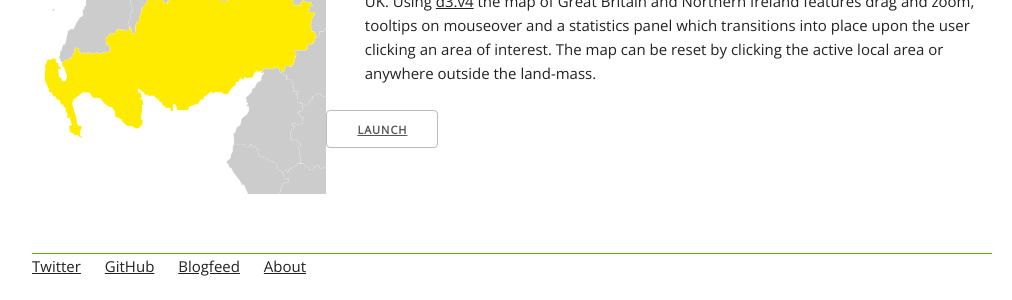
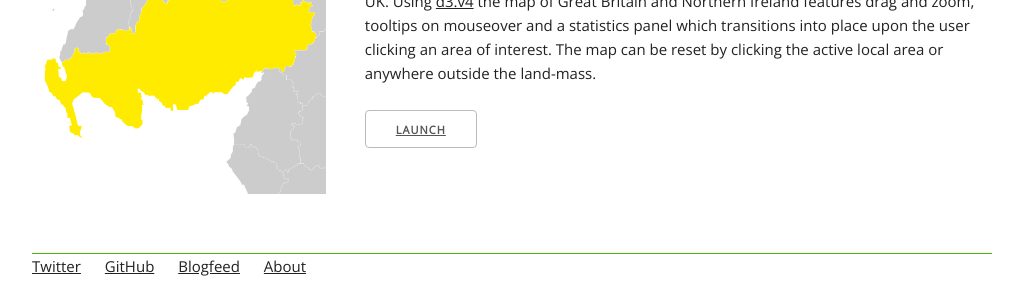
Before and after one commit to danoscarmike/danoscarmike.github.io, a Jekyll site: the page built from projects/index.html, in a window 1280 px wide. Shown: the part 460-760 px from the top of the page, without its empty margins (128-1140 px from the left). Built offline with Jekyll 4.4.1, drawn with Linux system fonts in a browser that asks for light colours.

Commit message:
fix launch button formatting

```diff
--- a/projects/index.html
+++ b/projects/index.html
@@ -14,8 +14,8 @@ title: Projects
 	<div class="eight columns">
 		<h4>Brexit</h4>
 		<p class="about">For this project I created a visualization of the results of the recent EU referendum in the UK.  Using <a href="https://github.com/mbostock/d3">d3.v4</a> the map of Great Britain and Northern Ireland features drag and zoom, tooltips on mouseover and a statistics panel which transitions into place upon the user clicking an area of interest.  The map can be reset by clicking the active local area or anywhere outside the land-mass.</p>
-	</div>
-	<div class="button">
-		<a href="https://danoscarmike.com/brexit">Launch</a>
+		<div class="button">
+			<a href="https://danoscarmike.com/brexit">Launch</a>
+		</div>
 	</div>
 </div>
```
